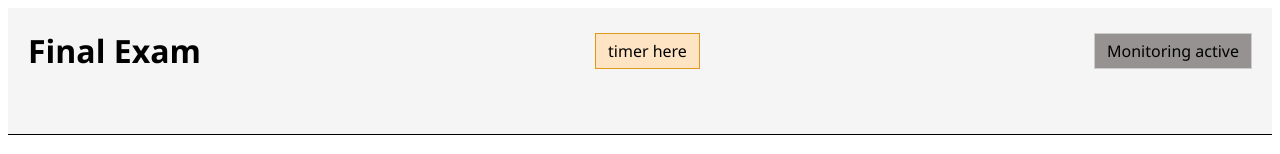
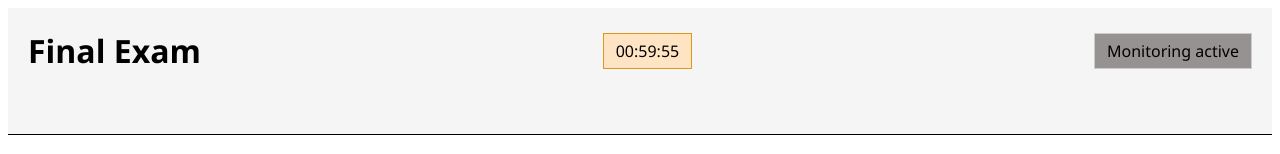
Before and after one commit to summer-group5/ai-exam-platform, a React app in the folder frontend/: page /Coursepage/1/exam in a window 1280 px wide. Shown: the top 154 px of the page. Built offline with nearby package versions, Linux system fonts and the light colour scheme; no server answers; the database is empty; the HTML template or start-up script is replaced by a standard one.

Commit message:
set timer to accept timelimit from create exam page

```diff
--- a/frontend/src/components/timer/ExamTimer.jsx
+++ b/frontend/src/components/timer/ExamTimer.jsx
@@ -1,19 +1,50 @@
-import React, {useEffect, useState} from 'react'
+import React, { useEffect, useState } from 'react';
 
-
-export default function ExamTimer() {
-
-    initialHours = 1,
+export default function ExamTimer({
+  initialHours = 1,
   initialMinutes = 30,
   initialSeconds = 0,
   onFinish
+}) {
+  const initialTime =
+    initialHours * 3600 +
+    initialMinutes * 60 +
+    initialSeconds;
 
+  const [timeLeft, setTimeLeft] = useState(initialTime);
+  const [isRunning, setIsRunning] = useState(true);
 
-    return (
-    <div className='exam-timer'>
+  useEffect(() => {
+    if (!isRunning || timeLeft <= 0) return;
 
-        ExamTimer
+    const interval = setInterval(() => {
+      setTimeLeft((prev) => prev - 1);
+    }, 1000);
 
-        </div>
-  )
+    return () => clearInterval(interval);
+  }, [isRunning, timeLeft]);
+
+  useEffect(() => {
+    if (timeLeft === 0) {
+      setIsRunning(false);
+
+      if (onFinish) {
+        onFinish();
+      }
+    }
+  }, [timeLeft, onFinish]);
+
+  const hours = Math.floor(timeLeft / 3600);
+  const minutes = Math.floor((timeLeft % 3600) / 60);
+  const seconds = timeLeft % 60;
+
+  const format = (value) => String(value).padStart(2, '0');
+
+  return (
+    <div className="exam-timer">
+      <span>
+        {format(hours)}:{format(minutes)}:{format(seconds)}
+      </span>
+    </div>
+  );
 }
--- a/frontend/src/pages/Examdesignpage.jsx
+++ b/frontend/src/pages/Examdesignpage.jsx
@@ -1,11 +1,21 @@
-import React from 'react'
+import React, {useState} from 'react'
+import { useNavigate } from 'react-router-dom'
 import "./Examdesignpage.css"
 import Topnav from '../components/topnav/Topnav'
 
 
 
 
+
+
 export default function Examdesignpage() {
+
+  const [timeLimit, setTimeLimit] = useState('');
+  const navigate = useNavigate();
+
+  // for timer porotype added course id
+  const courseId = 1;
+
   return (
 <>
 <Topnav/>
@@ -41,7 +51,7 @@ export default function Examdesignpage() {
 <label>Exam time limit:</label>
 
 
-<select name="timelimits" id="time-limit-select">
+<select name="timelimits" id="time-limit-select" value={timeLimit} onChange={(e) => setTimeLimit(Number(e.target.value))}>
   <option value="">Select time limit for exam</option>
   <option value="60">60min</option>
   <option value="90">90min</option>
@@ -85,8 +95,14 @@ export default function Examdesignpage() {
 
 <button>save and quit</button>
 
-
-<button>Publish exam</button>
+{/*Prototype for timer works when exam is published timelimit is set to selected timelimit */ }
+<button onClick={() =>
+    navigate(`/Coursepage/${courseId}/exam`, {
+      state: {
+        timeLimit
+      }
+    })
+  }>Publish exam</button>
 
 </div>
 
--- a/frontend/src/pages/Exampage.jsx
+++ b/frontend/src/pages/Exampage.jsx
@@ -2,6 +2,9 @@ import React, {useState} from 'react'
 import './Exampage.css'
 import Questionscard from '../components/questionscard/Questionscard';
 import QuestionProgress from '../components/questionscard/questionprogress/QuestionProgress';
+import ExamTimer from '../components/timer/ExamTimer';
+import { useLocation } from 'react-router-dom';
+
 
 
 export default function Exampage() {
@@ -9,6 +12,14 @@ export default function Exampage() {
 
   const [answers, setAnswers] = useState([]);
   const isAnswered = (index) => answers[index] !== undefined;
+
+  // timer protype constants
+  const location = useLocation();
+  const exam = location.state?.exam;
+  const timeLimit = location.state?.timeLimit ?? 60;
+
+
+
 
   const questions = [
   {
@@ -67,6 +78,16 @@ export default function Exampage() {
   }
 ];
 
+const handleSubmit = () => {
+  console.log('Submitted answers:', answers);
+  alert('time is up.')
+  alert('All answers are saved and submitted')
+  // Example:
+  // send answers to backend
+  // navigate('/results')
+  // calculate score
+};
+
 
     return (
 
@@ -75,7 +96,15 @@ export default function Exampage() {
         <div className="exam-header">
             <h1>Final Exam</h1>
        <div className="timer-container">
-        <span className="timer-span">timer here</span>
+
+        <span className="timer-span"><ExamTimer
+
+   initialHours={Math.floor(timeLimit / 60)}
+  initialMinutes={timeLimit % 60}
+  onFinish={handleSubmit}
+/></span>
+
+
 
 
        </div>
```
